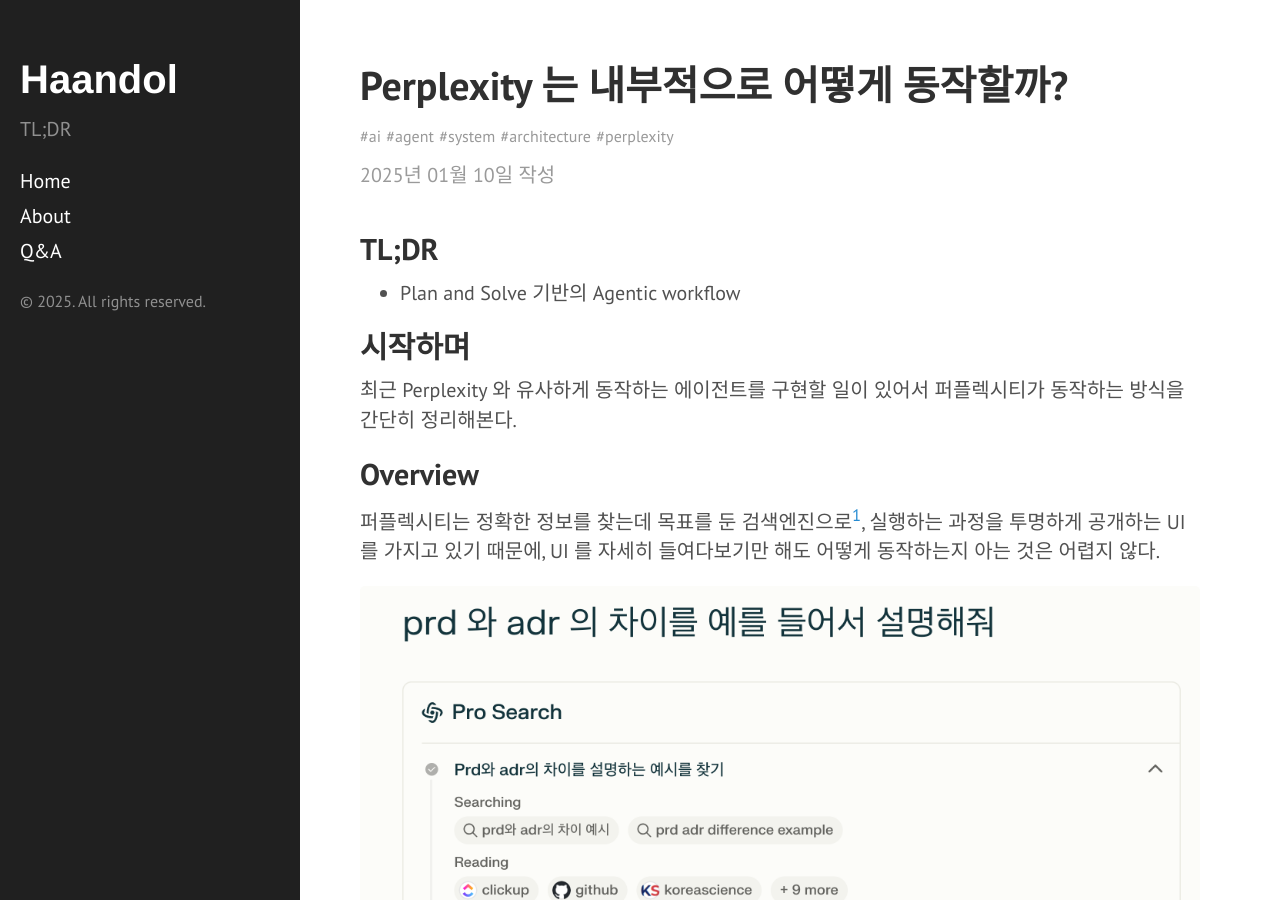
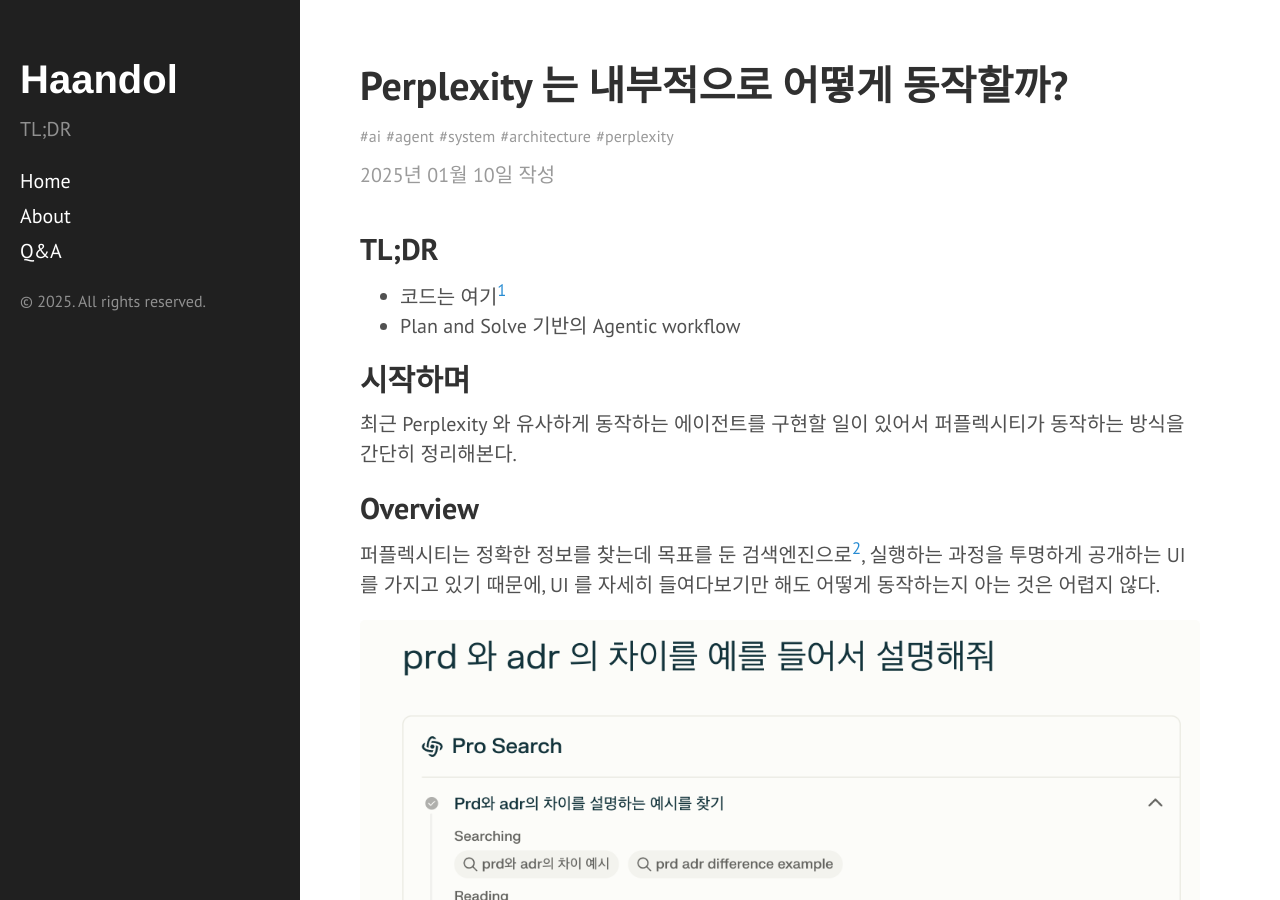
Before and after one commit to haandol/haandol.github.com, a Jekyll site: the page built from _posts/2025-01-10-how-does-the-perplexity-work-internally.md, in a window 1280 px wide and 900 px high. Built offline with Jekyll 4.4.1, drawn with Linux system fonts in a browser that asks for light colours; comment, search, counter and statistics services are not loaded; some of the changed text lies outside the part shown.

Commit message:
update links for open perplexity

```diff
--- a/_posts/2025-01-10-how-does-the-perplexity-work-internally.md
+++ b/_posts/2025-01-10-how-does-the-perplexity-work-internally.md
@@ -10,6 +10,7 @@
 
 ## TL;DR
 
+- 코드는 여기[^5]
 - Plan and Solve 기반의 Agentic workflow
 
 ## 시작하며
```
Also changed, not shown: other parts of _posts/2025-01-10-how-does-the-perplexity-work-internally.md (+1 -0 lines).
